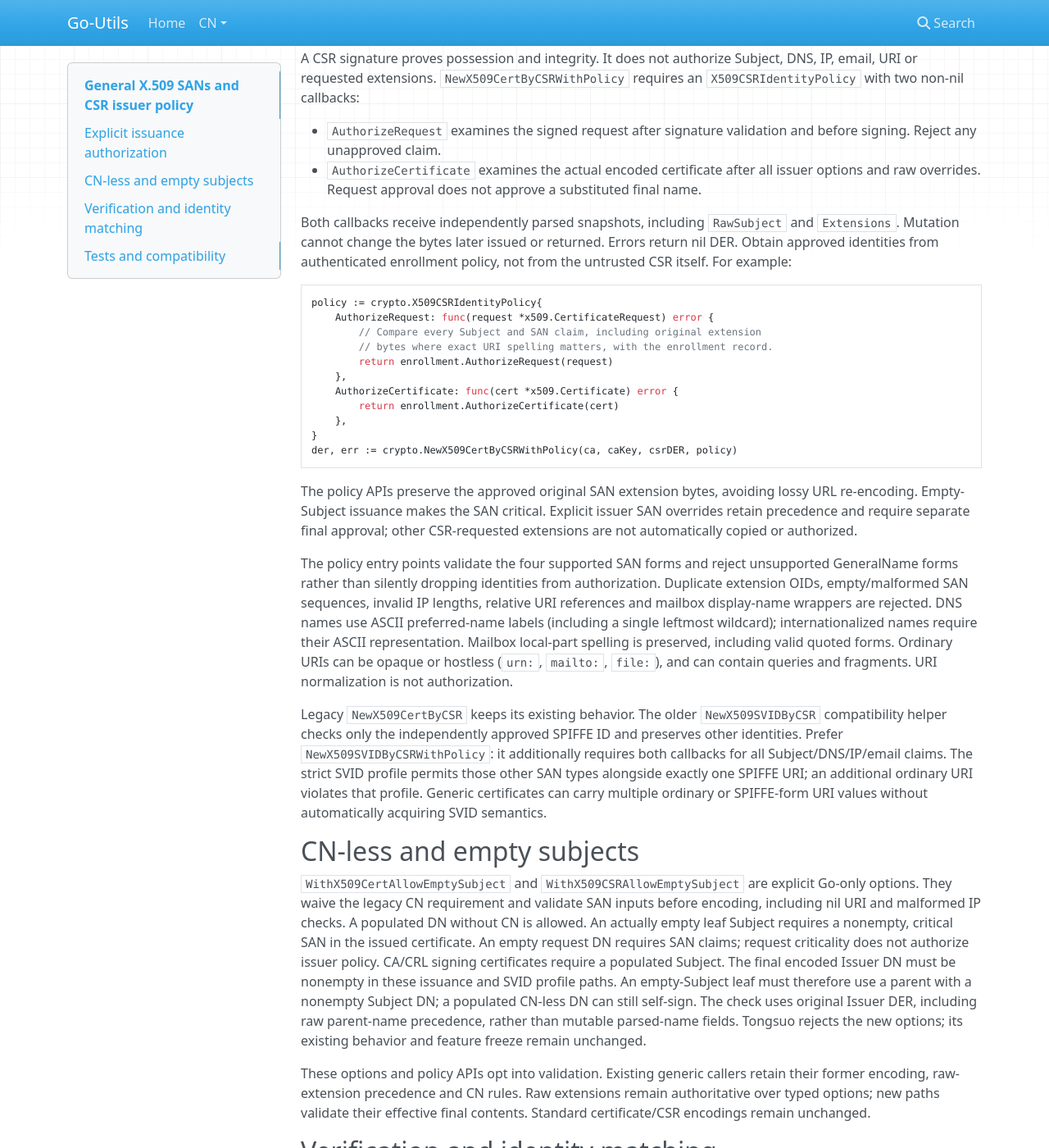
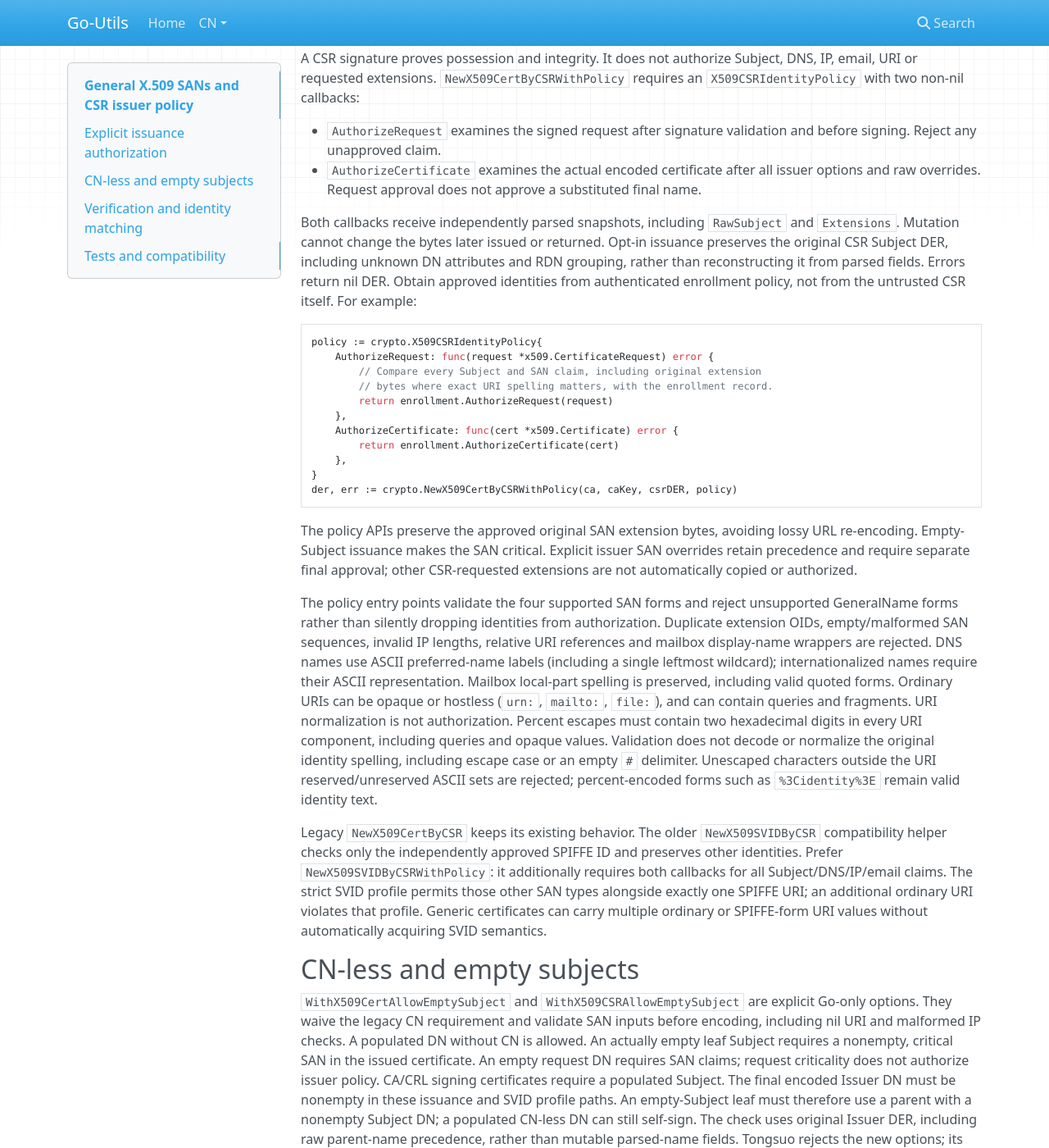
Before and after one commit to Laisky/go-utils, an MkDocs documentation site: the page built from docs/x509-san-policy.md, in a window 1280 px wide and 1400 px high, scrolled down 282 px. Shown: the whole window at 82% size. Built offline with MkDocs 1.6.1, drawn with Linux system fonts in a browser that asks for light colours; nearby versions of some CDN libraries; some of the changed text lies outside the part shown.

Commit message:
docs(crypto): clarify strict SAN and original subject contracts

```diff
--- a/docs/x509-san-policy.md
+++ b/docs/x509-san-policy.md
@@ -22,6 +22,8 @@ an `X509CSRIdentityPolicy` with two non-nil callbacks:
 
 Both callbacks receive independently parsed snapshots, including `RawSubject`
 and `Extensions`. Mutation cannot change the bytes later issued or returned.
+Opt-in issuance preserves the original CSR Subject DER, including unknown DN
+attributes and RDN grouping, rather than reconstructing it from parsed fields.
 Errors return nil DER. Obtain approved identities from authenticated enrollment
 policy, not from the untrusted CSR itself. For example:
 
@@ -53,6 +55,11 @@ leftmost wildcard); internationalized names require their ASCII representation.
 Mailbox local-part spelling is preserved, including valid quoted forms.
 Ordinary URIs can be opaque or hostless (`urn:`, `mailto:`, `file:`), and can
 contain queries and fragments. URI normalization is not authorization.
+Percent escapes must contain two hexadecimal digits in every URI component,
+including queries and opaque values. Validation does not decode or normalize
+the original identity spelling, including escape case or an empty `#` delimiter.
+Unescaped characters outside the URI reserved/unreserved ASCII sets are rejected;
+percent-encoded forms such as `%3Cidentity%3E` remain valid identity text.
 
 Legacy `NewX509CertByCSR` keeps its existing behavior. The older
 `NewX509SVIDByCSR` compatibility helper checks only the independently approved
@@ -77,6 +84,8 @@ therefore use a parent with a nonempty Subject DN; a populated CN-less DN can
 still self-sign. The check uses original Issuer DER, including raw parent-name
 precedence, rather than mutable parsed-name fields. Tongsuo rejects the new options;
 its existing behavior and feature freeze remain unchanged.
+Subject emptiness is likewise checked in the original DER, so a nonempty DN
+containing only an unfamiliar attribute such as UID remains a valid named Subject.
 
 These options and policy APIs opt into validation. Existing generic callers
 retain their former encoding, raw-extension precedence and CN rules. Raw
```
Also changed, not shown: docs/x509-svid.md (+3 -0 lines).
